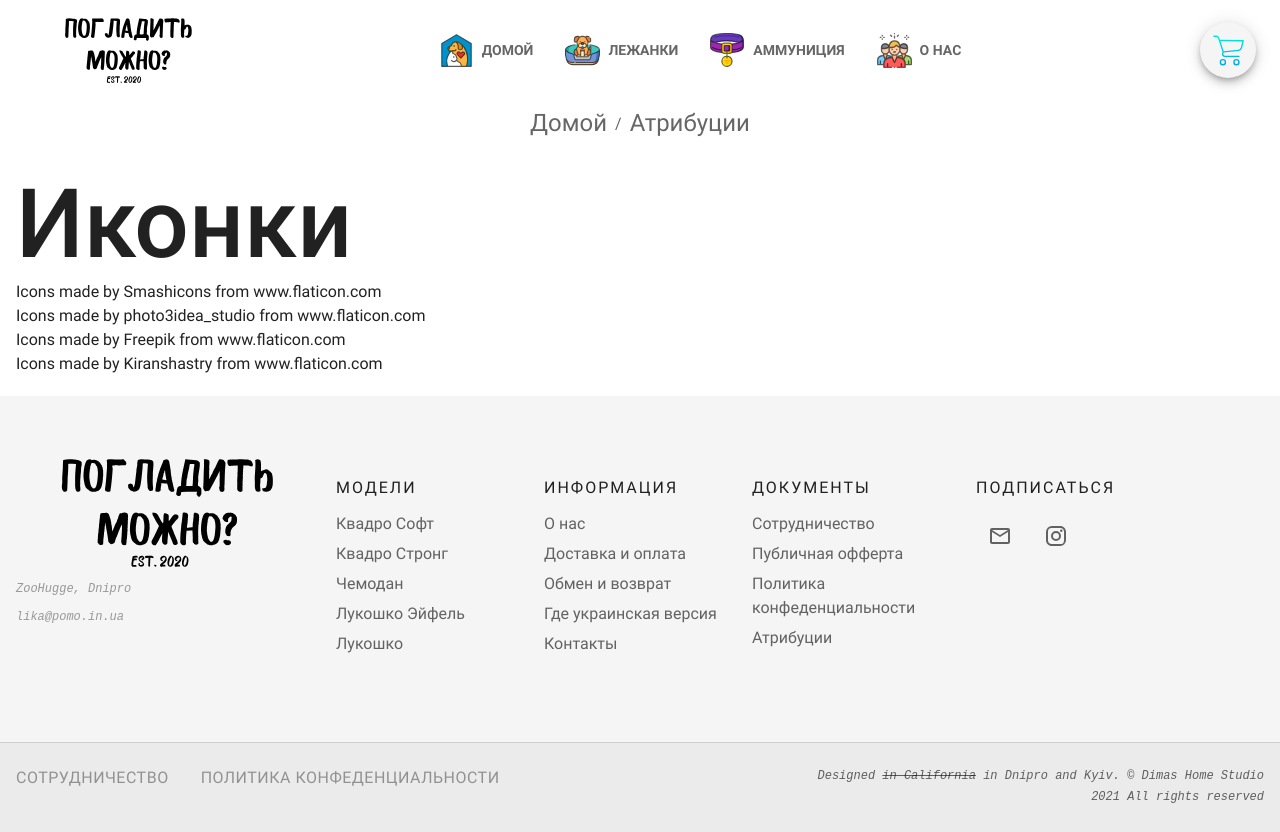
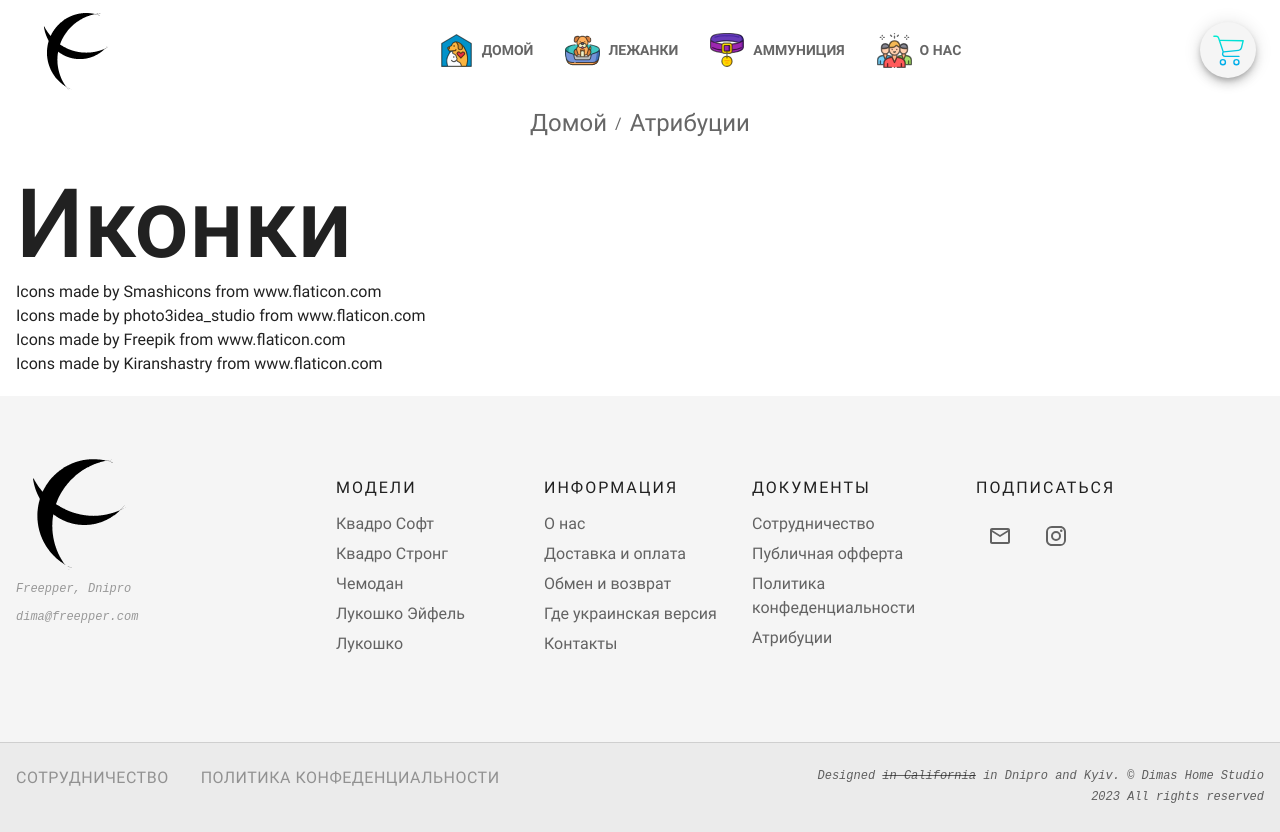
Before and after one commit to berserk-fan/freepper, a Next.js app in the folder front/: page /attributions in a window 1280 px wide. Built offline with nearby package versions, Linux system fonts and the light colour scheme.

Commit message:
add next-auth to front

```diff
--- a/front/package.json
+++ b/front/package.json
@@ -42,6 +42,7 @@
     "material-ui-popup-state": "^2.0.0",
     "mui-rff": "^5.3.0",
     "next": "^12.3.4",
+    "next-auth": "^4.18.7",
     "nodemailer": "^6.5.0",
     "promise-retry": "^2.0.1",
     "react": "17.0.2",
--- a/front/src/components/Layout/Footer/Footer.tsx
+++ b/front/src/components/Layout/Footer/Footer.tsx
@@ -24,16 +24,17 @@ const Footer = React.memo(() => {
               <Box
                 marginRight="auto"
                 mt={-3}
-                width="100%"
+                width={120}
                 height={120}
                 borderRadius="12px"
                 className="center overflow-hidden"
-                fontSize={400}
               >
                 <Logo />
               </Box>
-              <Typography className={classes.info}>ZooHugge, Dnipro</Typography>
-              <Typography className={classes.info}>lika@pomo.in.ua</Typography>
+              <Typography className={classes.info}>Freepper, Dnipro</Typography>
+              <Typography className={classes.info}>
+                dima@freepper.com
+              </Typography>
             </Grid>
             <Grid item xs={12} md={8} lg={6}>
               <Grid container spacing={2}>
@@ -144,7 +145,7 @@ const Footer = React.memo(() => {
                   </span>{" "}
                   in Dnipro and Kyiv. © Dimas Home Studio
                   <br />
-                  2021 All rights reserved
+                  2023 All rights reserved
                 </Box>
               </Typography>
             </Box>
--- a/front/src/components/Layout/Header/HeaderLogo.tsx
+++ b/front/src/components/Layout/Header/HeaderLogo.tsx
@@ -8,10 +8,10 @@ function HeaderLogo({ className = "" }: { className?: string }) {
     <Box className={className}>
       <Link href="/">
         <Box
-          width={200}
+          width={100}
           height={100}
           className="flex justify-center items-center overflow-hidden"
-          fontSize={240}
+          padding={1}
         >
           <Logo />
         </Box>
--- a/front/src/components/Layout/Logo/Logo.tsx
+++ b/front/src/components/Layout/Logo/Logo.tsx
@@ -1,11 +1,6 @@
-import SvgIcon from "@mui/material/SvgIcon";
 import React from "react";
 import LogoSvg from "./logo.svg";
 
 export default function Logo() {
-  return (
-    <SvgIcon fontSize="inherit" viewBox="0 0 1080 313">
-      <LogoSvg />
-    </SvgIcon>
-  );
+  return <LogoSvg />;
 }
--- a/front/src/components/Pages/Home.tsx
+++ b/front/src/components/Pages/Home.tsx
@@ -137,14 +137,14 @@ export function Home({
               component="h1"
               className={classes.mainText}
             >
-              Лучшие лежанки в интернете
+              Привет. Я свободен
             </Typography>
             <Box
               className={`flex justify-center items-center ${classes.chooseButtonConteiner}`}
             >
               <Link href={allBedsHref}>
                 <ColorButton color="secondary" size="large" variant="contained">
-                  Выбрать лежанку
+                  В Магазин
                 </ColorButton>
               </Link>
             </Box>
--- a/front/src/pages/_app.tsx
+++ b/front/src/pages/_app.tsx
@@ -18,7 +18,7 @@ export default function MyApp({ Component, pageProps }: AppProps) {
   return (
     <>
       <Head>
-        <title>Погладить можно?</title>
+        <title>Freepper</title>
       </Head>
       <StyledEngineProvider>
         <ThemeProvider theme={theme}>
--- a/front/src/pages/about/index.tsx
+++ b/front/src/pages/about/index.tsx
@@ -26,8 +26,8 @@ export default function AboutUs() {
                 <Typography variant="body1">
                   Меня зовут Лика. Моя любовь к животным была настолько большой,
                   что после недолгих раздумий я решила связать с этим свою
-                  жизнь. Сейчас `Погладить можно?` помогает клиентам и питомцам
-                  создать дома уют и комфорт, вещи, такие для нас ценные.
+                  жизнь. Сейчас `Freepper` помогает клиентам и питомцам создать
+                  дома уют и комфорт, вещи, такие для нас ценные.
                 </Typography>
                 <Typography variant="h4" component="h2">
                   О качестве
--- /dev/null
+++ b/front/src/pages/api/auth/[...nextauth].ts
@@ -0,0 +1,15 @@
+import NextAuth from "next-auth";
+import GithubProvider from "next-auth/providers/github";
+
+export const authOptions = {
+  // Configure one or more authentication providers
+  providers: [
+    GithubProvider({
+      clientId: process.env.GITHUB_CLIENT_ID,
+      clientSecret: process.env.GITHUB_CLIENT_SECRET,
+    }),
+    // ...add more providers here
+  ],
+};
+
+export default NextAuth(authOptions);
```
Also changed, not shown: front/src/components/Layout/Logo/logo.svg.
